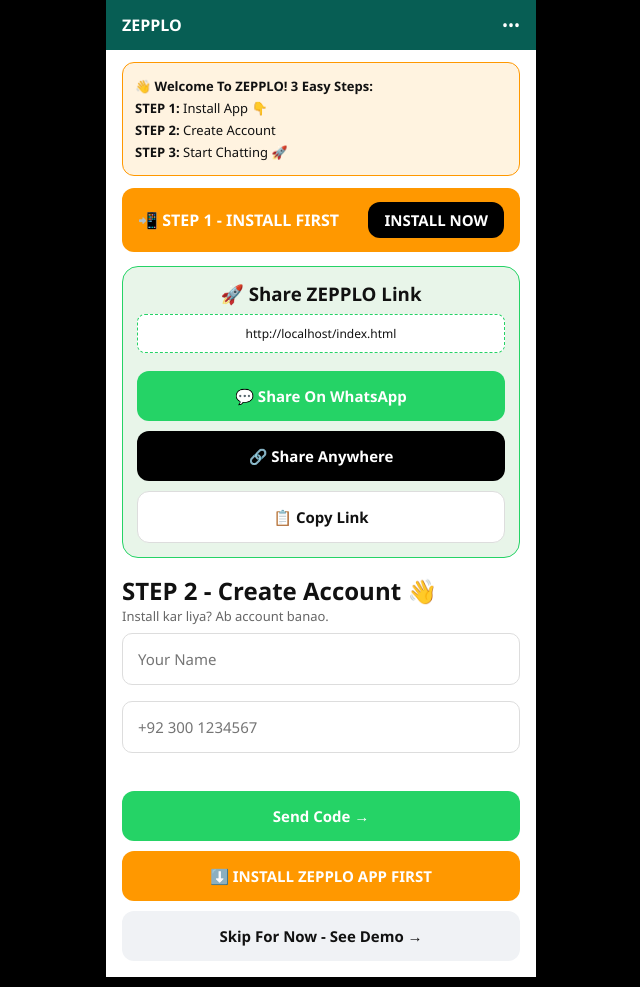
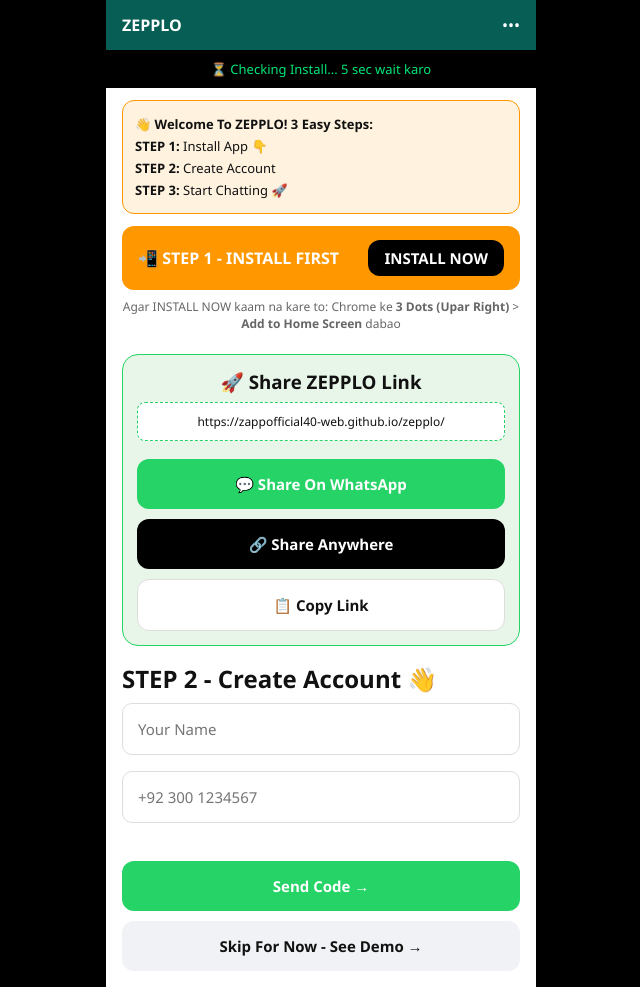
Before and after one commit to zappofficial40-web/zepplo, a plain HTML site: page index.html in a window 1280 px wide. Shown: the whole page, without its empty margins (319-959 px from the left). Drawn offline with Linux system fonts and the light colour scheme.

Commit message:
Update index.html

```diff
--- a/index.html
+++ b/index.html
@@ -11,13 +11,10 @@ body{background:#000;display:flex;justify-content:center}
 .phone{width:100%;max-width:430px;min-height:100vh;background:#fff;color:#111}
 .hidden{display:none!important}
 #page1{background:#000;height:100vh;display:flex;flex-direction:column;align-items:center;justify-content:center;color:#fff;cursor:pointer}
-.logo-box{width:120px;height:120px;background:#00e676;border-radius:28px;display:flex;align-items:center;justify-content:center;font-size:70px;color:#000;box-shadow:0 0 40px #00e67655}
+.logo-box{width:120px;height:120px;background:#00e676;border-radius:28px;display:flex;align-items:center;justify-content:center;font-size:70px;color:#000}
 .logo-text{font-size:42px;font-weight:900;margin-top:18px}
 .logo-text span{color:#00e676}
 .top{background:#075E54;color:#fff;padding:14px 16px;display:flex;justify-content:space-between;align-items:center}
-.tabs{display:flex;background:#075E54;color:#c8e6c9}
-.tabs div{flex:1;text-align:center;padding:12px 0;font-size:14px;font-weight:600}
-.tabs .on{color:#fff;border-bottom:3px solid #fff}
 .card{padding:16px}
 input{width:100%;padding:15px;border:1px solid #ddd;border-radius:10px;margin:8px 0;font-size:15px}
 button{width:100%;padding:15px;border:0;border-radius:12px;font-weight:800;font-size:15px;cursor:pointer;margin-top:10px}
@@ -30,46 +27,49 @@ button{width:100%;padding:15px;border:0;border-radius:12px;font-weight:800;font-
 .chat{display:flex;gap:12px;padding:14px 16px;border-bottom:1px solid #f0f0f0;align-items:center}
 .avatar{width:48px;height:48px;border-radius:50%;background:#25D366;color:#fff;display:flex;align-items:center;justify-content:center;font-weight:800}
 #recaptcha{display:flex;justify-content:center;margin:10px 0;transform:scale(.92)}
+#installStatus{background:#000;color:#00e676;padding:10px 16px;font-size:13px;text-align:center}
 </style>
 </head>
 <body>
 <div class="phone">
-<div id="page1"><div class="logo-box">⚡</div><div class="logo-text">ZE<span>⚡</span>PPLO</div><p style="color:#888;margin-top:10px;letter-spacing:3px;font-size:12px">CHAT AT THE SPEED OF ZEPPLO</p><p style="color:#555;margin-top:30px;font-size:12px">Tap to continue...</p></div>
+<div id="page1"><div class="logo-box">⚡</div><div class="logo-text">ZE<span>⚡</span>PPLO</div><p style="color:#888;margin-top:10px;font-size:12px">CHAT AT THE SPEED OF ZEPPLO</p></div>
 <div id="page2" class="hidden">
 <div class="top"><b>ZEPPLO</b><span>•••</span></div>
+<div id="installStatus">⏳ Checking Install... 5 sec wait karo</div>
 <div class="step-box"><b>👋 Welcome To ZEPPLO! 3 Easy Steps:</b><br><b>STEP 1:</b> Install App 👇<br><b>STEP 2:</b> Create Account<br><b>STEP 3:</b> Start Chatting 🚀</div>
-<div class="install-bar" style="margin:12px 16px 0;border-radius:12px">📲 STEP 1 - INSTALL FIRST <button onclick="installApp()">INSTALL NOW</button></div>
-<div class="share-box"><h3>🚀 Share ZEPPLO Link</h3><div class="link-box" id="myLink">Loading link...</div><button class="green" onclick="shareWhatsApp()">💬 Share On WhatsApp</button><button style="background:#000;color:#fff" onclick="shareLink()">🔗 Share Anywhere</button><button style="background:#fff;border:1px solid #ddd;color:#111" onclick="copyLink()">📋 Copy Link</button><p id="shareStatus" style="font-size:12px;color:#075E54"></p></div>
-<div class="card"><h2>STEP 2 - Create Account 👋</h2><p style="color:#666;font-size:13px">Install kar liya? Ab account banao.</p><input id="userName" placeholder="Your Name"><input id="phone" placeholder="+92 300 1234567" type="tel"><div id="recaptcha"></div><button class="green" onclick="sendOtp()">Send Code →</button><div id="otpBox" class="hidden"><input id="otp" placeholder="Enter 6-digit code" type="number"><button class="dark" onclick="verifyOtp()">Verify & Continue</button></div><p id="status" style="text-align:center;color:#075E54"></p><button class="install" onclick="installApp()">⬇️ INSTALL ZEPPLO APP FIRST</button><button class="grey" onclick="goToMain()">Skip For Now - See Demo →</button></div>
+<div class="install-bar" style="margin:12px 16px 0;border-radius:12px">📲 STEP 1 - INSTALL FIRST <button id="installBtn" onclick="installApp()">INSTALL NOW</button></div>
+<p style="text-align:center;font-size:12px;color:#666;padding:8px 16px">Agar INSTALL NOW kaam na kare to: Chrome ke <b>3 Dots (Upar Right)</b> > <b>Add to Home Screen</b> dabao</p>
+<div class="share-box"><h3>🚀 Share ZEPPLO Link</h3><div class="link-box">https://zappofficial40-web.github.io/zepplo/</div><button class="green" onclick="shareWhatsApp()">💬 Share On WhatsApp</button><button style="background:#000;color:#fff" onclick="shareLink()">🔗 Share Anywhere</button><button style="background:#fff;border:1px solid #ddd;color:#111" onclick="copyLink()">📋 Copy Link</button><p id="shareStatus" style="font-size:12px;color:#075E54"></p></div>
+<div class="card"><h2>STEP 2 - Create Account 👋</h2><input id="userName" placeholder="Your Name"><input id="phone" placeholder="+92 300 1234567" type="tel"><div id="recaptcha"></div><button class="green" onclick="sendOtp()">Send Code →</button><div id="otpBox" class="hidden"><input id="otp" placeholder="Enter 6-digit code" type="number"><button class="dark" onclick="verifyOtp()">Verify & Continue</button></div><p id="status" style="text-align:center;color:#075E54"></p><button class="grey" onclick="goToMain()">Skip For Now - See Demo →</button></div>
 </div>
 <div id="page3" class="hidden">
 <div class="top"><b>ZEPPLO</b><span>🔍 ⋮</span></div>
 <div class="install-bar">📲 Love ZEPPLO? <button onclick="installApp()">INSTALL APP</button></div>
-<div class="tabs"><div class="on">CHATS</div><div>STATUS</div><div>CALLS</div></div>
 <div class="chat"><div class="avatar">A</div><div><b>Ayesha</b><br><small style="color:#888">Hi! How are you?</small></div></div>
 <div class="chat"><div class="avatar" style="background:#075E54">A</div><div><b>Ali Khan</b><br><small style="color:#888">See you tomorrow</small></div></div>
 <div class="chat"><div class="avatar" style="background:#9C27B0">🤖</div><div><b>ZEPPLO AI</b><br><small style="color:#888">Ask me anything...</small></div></div>
-<div class="share-box"><h3>🚀 Share ZEPPLO</h3><div class="link-box" id="myLink2"></div><button class="green" onclick="shareWhatsApp()">💬 Share On WhatsApp</button><button style="background:#000;color:#fff" onclick="shareLink()">🔗 Share Anywhere</button><button style="background:#fff;border:1px solid #ddd;color:#111" onclick="copyLink()">📋 Copy Link</button></div>
-<div style="padding:0 16px 20px"><button class="green">+ New Chat</button><button class="install" onclick="installApp()">⬇️ DOWNLOAD ZEPPLO APP</button></div>
+<div class="share-box"><h3>🚀 Share ZEPPLO</h3><div class="link-box">https://zappofficial40-web.github.io/zepplo/</div><button class="green" onclick="shareWhatsApp()">💬 Share On WhatsApp</button><button style="background:#000;color:#fff" onclick="shareLink()">🔗 Share Anywhere</button><button style="background:#fff;border:1px solid #ddd;color:#111" onclick="copyLink()">📋 Copy Link</button></div>
+<div style="padding:0 16px 20px"><button class="green">+ New Chat</button></div>
 </div>
 </div>
 <script src="https://www.gstatic.com/firebasejs/10.12.2/firebase-app-compat.js"></script>
 <script src="https://www.gstatic.com/firebasejs/10.12.2/firebase-auth-compat.js"></script>
 <script>
-let confirmResult; let deferredPrompt;
-window.addEventListener('beforeinstallprompt', function(e){ e.preventDefault(); deferredPrompt=e; });
-document.getElementById('myLink').innerText = window.location.href;
-document.getElementById('myLink2').innerText = window.location.href;
+const APP_LINK = "https://zappofficial40-web.github.io/zepplo/";
+let confirmResult; let deferredPrompt = null;
+if('serviceWorker' in navigator){ navigator.serviceWorker.register('sw.js').then(function(){ document.getElementById('installStatus').innerText = "✅ App Ready - INSTALL NOW dabao"; }).catch(function(){ document.getElementById('installStatus').innerText = "Chrome me kholo - 3 Dots > Add to Home Screen"; }); }
+window.addEventListener('beforeinstallprompt', function(e){ e.preventDefault(); deferredPrompt=e; document.getElementById('installStatus').innerText = "✅ INSTALL READY - INSTALL NOW dabao"; document.getElementById('installBtn').innerText = "✅ INSTALL NOW"; });
+window.addEventListener('appinstalled', function(){ document.getElementById('installStatus').innerText = "🎉 Installed! Ab Home Screen se kholo"; });
 function showPage2(){ document.getElementById('page1').classList.add('hidden'); document.getElementById('page2').classList.remove('hidden'); try{ firebase.initializeApp({ apiKey: "AIzaSyBfmuJAI8mVdWS1fI9iTbcEWNraR8eKfeU", authDomain: "zepplo.firebaseapp.com", projectId: "zepplo", storageBucket: "zepplo.firebasestorage.app", messagingSenderId: "94039523453", appId: "1:94039523453:web:bb8a839e2cb67007d2b114" }); window.recaptchaVerifier = new firebase.auth.RecaptchaVerifier('recaptcha', {size:'normal'}); }catch(e){} }
 setTimeout(showPage2, 800);
 document.getElementById('page1').onclick = showPage2;
 function goToMain(){ document.getElementById('page2').classList.add('hidden'); document.getElementById('page3').classList.remove('hidden'); }
 function sendOtp(){ let p=document.getElementById('phone').value; firebase.auth().signInWithPhoneNumber(p, window.recaptchaVerifier).then(function(r){ confirmResult=r; document.getElementById('otpBox').classList.remove('hidden'); document.getElementById('status').innerText="Code sent to "+p; }).catch(function(e){ document.getElementById('status').innerText=e.message; }); }
 function verifyOtp(){ confirmResult.confirm(document.getElementById('otp').value).then(function(){ goToMain(); }).catch(function(e){ alert(e.message); }); }
-function installApp(){ if(deferredPrompt){ deferredPrompt.prompt(); } else { alert("TO INSTALL:\n1. Tap 3 Dots (Top Right) in Chrome\n2. Tap Add to Home Screen / Install App\n3. ZEPPLO will install like a real APK"); } }
-function shareWhatsApp(){ let msg = "Hey! 🤩 ZEPPLO Download Karo - Best Chat App ⚡\n\n3 EASY STEPS:\n1️⃣ Link Kholo\n2️⃣ INSTALL Karo (3 Dots > Add to Home Screen)\n3️⃣ Account Banao & Chat Karo\n\nLink: " + window.location.href; window.open("https://wa.me/?text="+encodeURIComponent(msg),"_blank"); document.getElementById('shareStatus').innerText="WhatsApp Opened! Dost ko bhejo."; }
-function shareLink(){ if(navigator.share){ navigator.share({title:"ZEPPLO - Install & Chat", text:"ZEPPLO Download Karo - 1. Link Kholo 2. Install Karo 3. Account Banao", url:window.location.href}); } else { copyLink(); } }
-function copyLink(){ navigator.clipboard.writeText(window.location.href); document.getElementById('shareStatus').innerText="✅ Link Copied!"; alert("Link Copied: "+window.location.href); }
+function installApp(){ if(deferredPrompt){ deferredPrompt.prompt(); deferredPrompt.userChoice.then(function(c){ if(c.outcome==='accepted'){ document.getElementById('installStatus').innerText="🎉 Installing... Home Screen check karo"; } deferredPrompt=null; }); } else { alert("MANUAL INSTALL:\n\n1. Is page ko CHROME me kholo (WhatsApp ke andar se nahi)\n2. Upar Right me 3 Dots dabao\n3. Neeche scroll karo - 'Add to Home Screen' / 'Install App' hoga\n4. Uspe dabao > Add / Install dabao"); } }
+function shareWhatsApp(){ let msg = "Hey! 🤩 ZEPPLO Download Karo ⚡\n\n3 STEPS:\n1. Link Kholo\n2. INSTALL Karo\n3. Account Banao\n\nLink: " + APP_LINK; window.open("https://wa.me/?text="+encodeURIComponent(msg),"_blank"); }
+function shareLink(){ if(navigator.share){ navigator.share({title:"ZEPPLO", text:"ZEPPLO Download Karo", url:APP_LINK}); } else { copyLink(); } }
+function copyLink(){ navigator.clipboard.writeText(APP_LINK); alert("Link Copied: "+APP_LINK); }
 </script>
 </body>
 </html>
```
